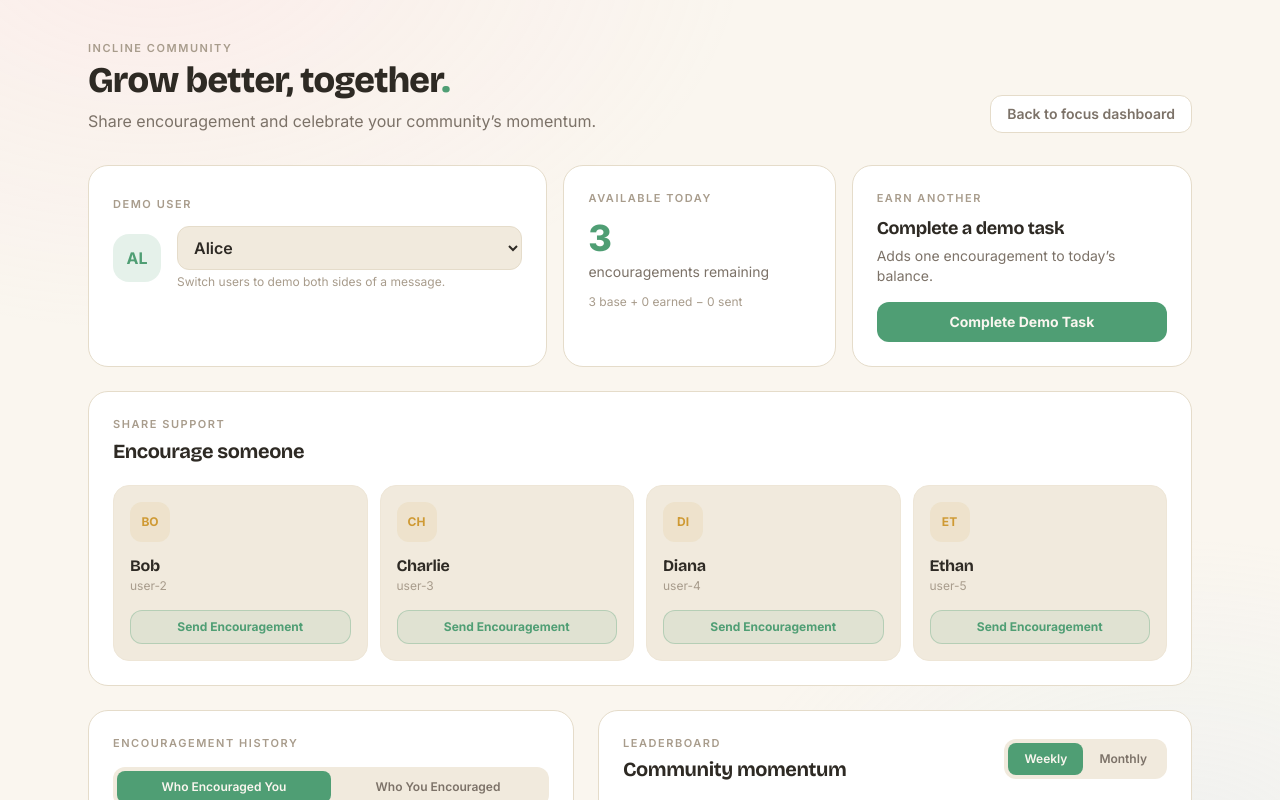
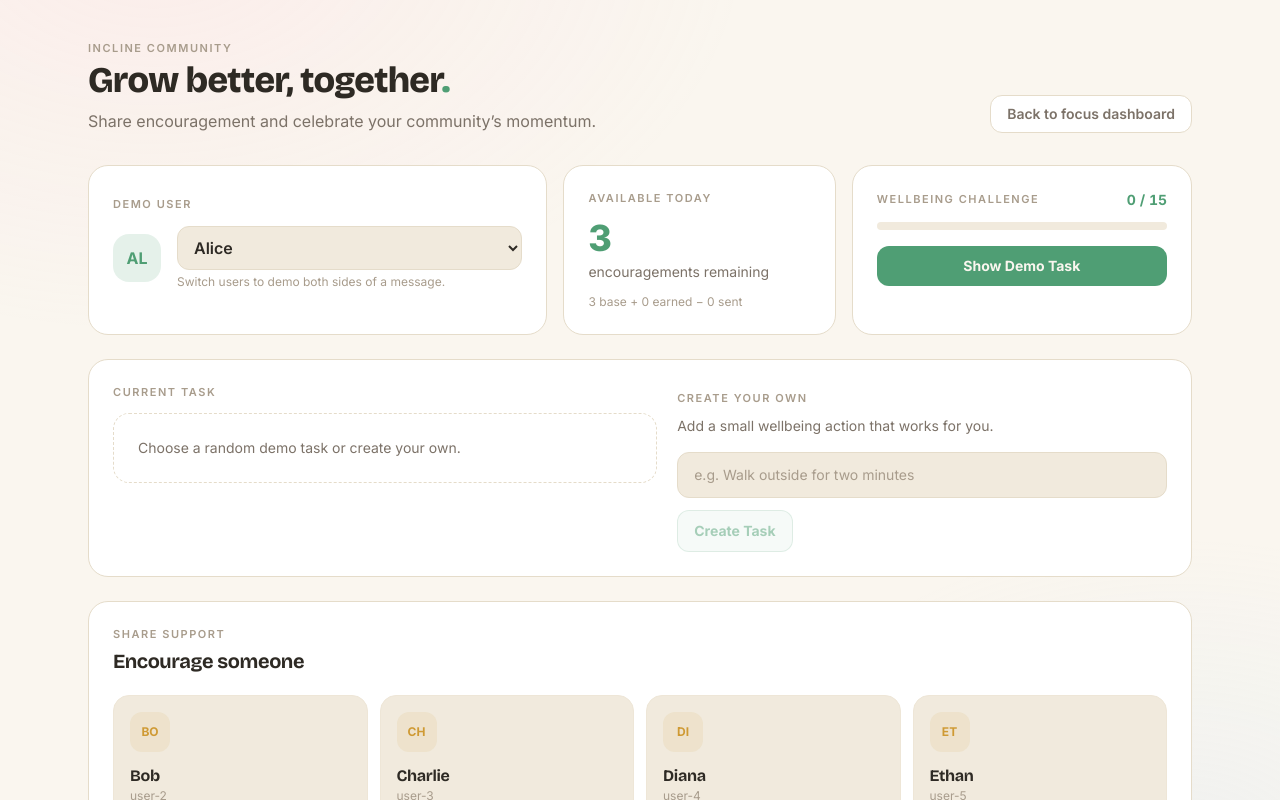
Before and after one commit to Youdaox/hackathon-wdcc, a Next.js app: page /community in a window 1280 px wide. Shown: the top 800 px of the page. Built offline with nearby package versions, Linux system fonts and the light colour scheme.

Commit message:
updated LeaderBoard-front-end

```diff
--- a/src/components/EncouragementDashboard.tsx
+++ b/src/components/EncouragementDashboard.tsx
@@ -19,6 +19,13 @@ const USERS: DemoUser[] = [
   { id: "user-4", name: "Diana", initials: "DI" },
   { id: "user-5", name: "Ethan", initials: "ET" },
 ];
+
+const WELLBEING_TASKS = [
+  "Take three deep breaths",
+  "Look into the distance",
+  "Stand up and stretch",
+  "Drink some water",
+] as const;
 
 interface LeaderboardResponse { entries: LeaderboardEntry[] }
 
@@ -46,6 +53,8 @@ export function EncouragementDashboard() {
   const [notice, setNotice] = useState<Notice>(null);
   const [toast, setToast] = useState<EncouragementHistoryRecord | null>(null);
   const [busy, setBusy] = useState<string | null>("initial");
+  const [activeTask, setActiveTask] = useState<string | null>(null);
+  const [customTask, setCustomTask] = useState("");
   const seenReceived = useRef(new Set<string>());
   const historyReady = useRef(false);
 
@@ -126,17 +135,42 @@ export function EncouragementDashboard() {
     } finally { setBusy(null); }
   }
 
+  function showRandomTask() {
+    const next = WELLBEING_TASKS[Math.floor(Math.random() * WELLBEING_TASKS.length)];
+    setActiveTask(next);
+    setNotice(null);
+  }
+
+  function createCustomTask(event: React.FormEvent<HTMLFormElement>) {
+    event.preventDefault();
+    const next = customTask.trim();
+    if (!next) return;
+    setActiveTask(next.slice(0, 120));
+    setCustomTask("");
+    setNotice({ kind: "success", message: "Your custom task is ready." });
+  }
+
   async function completeTask() {
+    if (!activeTask) return;
     setBusy("task");
     setNotice(null);
     try {
-      const result = await request<{ balance: EncouragementBalance }>("/api/tasks/complete", currentUser, {
+      const result = await request<{
+        balance: EncouragementBalance;
+        encouragementPointsAwarded: number;
+      }>("/api/tasks/complete", currentUser, {
         method: "POST",
         headers: { "Content-Type": "application/json" },
-        body: JSON.stringify({ taskId: `demo-${currentUser.id}-${Date.now()}` }),
+        body: JSON.stringify({ taskId: `wellbeing-${currentUser.id}-${Date.now()}` }),
       });
       setBalance(result.balance);
-      setNotice({ kind: "success", message: "Demo task completed. You earned one extra encouragement." });
+      setActiveTask(null);
+      setNotice({
+        kind: "success",
+        message: result.encouragementPointsAwarded > 0
+          ? `Task completed. You earned ${result.encouragementPointsAwarded} encouragement point.`
+          : "Task completed. Your 15-point challenge is already complete, so no extra point was added.",
+      });
       await loadDashboard(currentUser);
     } catch (error) {
       setNotice({ kind: "error", message: error instanceof Error ? error.message : "Unable to complete the task." });
@@ -153,7 +187,23 @@ export function EncouragementDashboard() {
       <section className="grid gap-4 lg:grid-cols-[1.35fr_0.8fr_1fr]">
         <div className="card p-6"><label htmlFor="demo-user" className="eyebrow">Demo user</label><div className="mt-3 flex items-center gap-4"><div className="flex h-12 w-12 items-center justify-center rounded-2xl bg-moss/15 font-bold text-moss">{currentUser.initials}</div><div className="min-w-0 flex-1"><select id="demo-user" value={currentUser.id} onChange={(event) => setCurrentUser(USERS.find((user) => user.id === event.target.value) ?? USERS[0])} className="w-full rounded-xl border border-line bg-surface-2 px-3 py-2.5 font-semibold text-ink"><option value="user-1">Alice</option><option value="user-2">Bob</option><option value="user-3">Charlie</option><option value="user-4">Diana</option><option value="user-5">Ethan</option></select><p className="mt-1 text-xs text-faint">Switch users to demo both sides of a message.</p></div></div></div>
         <div className="card p-6"><p className="eyebrow">Available today</p><p className="tabular mt-3 text-4xl font-extrabold text-moss">{balance?.available ?? "—"}</p><p className="mt-1 text-sm text-muted">encouragements remaining</p>{balance && <p className="mt-3 text-xs text-faint">{balance.base} base + {balance.earned} earned − {balance.used} sent</p>}</div>
-        <div className="card flex flex-col justify-between p-6"><div><p className="eyebrow">Earn another</p><h2 className="mt-2 text-lg font-bold">Complete a demo task</h2><p className="mt-1 text-sm text-muted">Adds one encouragement to today’s balance.</p></div><button onClick={completeTask} disabled={busy !== null} className="mt-4 rounded-xl bg-moss px-4 py-2.5 text-sm font-bold text-canvas hover:bg-citrus disabled:opacity-50">{busy === "task" ? "Completing…" : "Complete Demo Task"}</button></div>
+        <div className="card p-6">
+          {balance && balance.taskPoints >= balance.maxTaskPoints ? (
+            <div className="flex h-full items-center gap-4 rounded-2xl border border-citrus/30 bg-citrus/10 p-4">
+              <div className="flex h-14 w-14 shrink-0 items-center justify-center rounded-full border-2 border-citrus text-2xl text-citrus">★</div>
+              <div><p className="eyebrow text-citrus">Challenge complete</p><h2 className="mt-1 text-lg font-bold">Wellbeing Champion</h2><p className="mt-1 text-xs text-muted">15 / 15 points earned. You can still complete tasks.</p><button onClick={showRandomTask} className="mt-3 text-xs font-bold text-citrus hover:underline">Choose another task</button></div>
+            </div>
+          ) : (
+            <div><div className="flex items-center justify-between"><p className="eyebrow">Wellbeing challenge</p><span className="tabular text-sm font-bold text-moss">{balance?.taskPoints ?? 0} / {balance?.maxTaskPoints ?? 15}</span></div><div className="mt-3 h-2 overflow-hidden rounded-full bg-surface-2"><div className="h-full rounded-full bg-moss transition-all" style={{ width: `${((balance?.taskPoints ?? 0) / (balance?.maxTaskPoints ?? 15)) * 100}%` }} /></div><button onClick={showRandomTask} disabled={busy !== null} className="mt-4 w-full rounded-xl bg-moss px-4 py-2.5 text-sm font-bold text-canvas hover:bg-citrus disabled:opacity-50">Show Demo Task</button></div>
+          )}
+        </div>
+      </section>
+
+      <section className="card p-6">
+        <div className="grid gap-5 lg:grid-cols-[1fr_0.9fr]">
+          <div><p className="eyebrow">Current task</p>{activeTask ? <div className="mt-3 rounded-2xl border border-moss/25 bg-moss/[0.07] p-5"><h2 className="text-xl font-bold">{activeTask}</h2><p className="mt-1 text-sm text-muted">Take a moment for yourself, then mark it complete.</p><div className="mt-4 flex gap-2"><button onClick={completeTask} disabled={busy !== null} className="rounded-xl bg-moss px-4 py-2.5 text-sm font-bold text-canvas disabled:opacity-50">{busy === "task" ? "Completing…" : "Complete Task"}</button><button onClick={showRandomTask} disabled={busy !== null} className="rounded-xl border border-line px-4 py-2.5 text-sm font-semibold text-muted hover:text-ink">Try another</button></div></div> : <div className="mt-3 rounded-2xl border border-dashed border-line p-6 text-sm text-muted">Choose a random demo task or create your own.</div>}</div>
+          <form onSubmit={createCustomTask}><label htmlFor="custom-task" className="eyebrow">Create your own</label><p className="mt-2 text-sm text-muted">Add a small wellbeing action that works for you.</p><input id="custom-task" value={customTask} onChange={(event) => setCustomTask(event.target.value)} maxLength={120} placeholder="e.g. Walk outside for two minutes" className="mt-4 w-full rounded-xl border border-line bg-surface-2 px-4 py-3 text-sm text-ink placeholder:text-faint" /><button type="submit" disabled={!customTask.trim()} className="mt-3 rounded-xl border border-moss/30 bg-moss/10 px-4 py-2.5 text-sm font-bold text-moss disabled:opacity-50">Create Task</button></form>
+        </div>
       </section>
 
       {notice && <div role="status" className={`rounded-xl border px-4 py-3 text-sm ${notice.kind === "success" ? "border-moss/30 bg-moss/10 text-moss" : "border-clay/30 bg-clay/10 text-clay"}`}>{notice.message}</div>}
--- a/src/lib/leaderboard/service.ts
+++ b/src/lib/leaderboard/service.ts
@@ -15,6 +15,8 @@ const MESSAGES = [
   "The care you put into your work is already something to be proud of.",
   "You do not have to be perfect to make meaningful progress.",
 ] as const;
+
+const MAX_TASK_POINTS = 15;
 
 export class DomainError extends Error {
   constructor(public readonly code: string, message: string, public readonly status = 400) {
@@ -37,7 +39,10 @@ function balance(snapshot: Readonly<LeaderboardSnapshot>, userId: string, now: D
   const date = dayKey(now);
   const earned = snapshot.taskCompletions.filter(
     (completion) => completion.userId === userId && completion.dayKey === date,
-  ).length * snapshot.rules.encouragementsPerTask;
+  ).reduce((total, completion) => total + (completion.encouragementPointsAwarded ?? 0), 0);
+  const taskPoints = Math.min(MAX_TASK_POINTS, snapshot.taskCompletions
+    .filter((completion) => completion.userId === userId)
+    .reduce((total, completion) => total + (completion.encouragementPointsAwarded ?? 0), 0));
   const used = snapshot.encouragements.filter(
     (encouragement) => encouragement.senderId === userId && encouragement.dayKey === date,
   ).length;
@@ -47,6 +52,8 @@ function balance(snapshot: Readonly<LeaderboardSnapshot>, userId: string, now: D
     earned,
     used,
     available: Math.max(0, snapshot.rules.dailyBaseEncouragements + earned - used),
+    taskPoints,
+    maxTaskPoints: MAX_TASK_POINTS,
   };
 }
 
@@ -75,12 +82,23 @@ export class LeaderboardService {
       if (snapshot.taskCompletions.some((item) => item.userId === userId && item.taskId === taskId)) {
         throw new DomainError("TASK_ALREADY_REWARDED", "This task has already been rewarded.", 409);
       }
+      const pointsBefore = balance(snapshot, userId, now).taskPoints;
+      const encouragementPointsAwarded = Math.min(
+        snapshot.rules.encouragementsPerTask,
+        MAX_TASK_POINTS - pointsBefore,
+      );
       const completion = {
         id: crypto.randomUUID(), userId, taskId,
         completedAt: now.toISOString(), dayKey: dayKey(now),
+        encouragementPointsAwarded,
       };
       snapshot.taskCompletions.push(completion);
-      return { completion, balance: balance(snapshot, userId, now) };
+      return {
+        completion,
+        encouragementPointsAwarded,
+        challengeCompleted: pointsBefore + encouragementPointsAwarded >= MAX_TASK_POINTS,
+        balance: balance(snapshot, userId, now),
+      };
     });
   }
 
@@ -179,6 +197,7 @@ export class LeaderboardService {
             taskId: `demo-seed-${userId}-${index}`,
             completedAt: at.toISOString(),
             dayKey: "demo-seed",
+            encouragementPointsAwarded: 0,
           });
         }
       });
--- a/src/lib/leaderboard/types.ts
+++ b/src/lib/leaderboard/types.ts
@@ -33,6 +33,7 @@ export interface TaskCompletion {
   taskId: string;
   completedAt: string;
   dayKey: string;
+  encouragementPointsAwarded: number;
 }
 
 export interface LeaderboardEntry {
@@ -50,4 +51,6 @@ export interface EncouragementBalance {
   earned: number;
   used: number;
   available: number;
+  taskPoints: number;
+  maxTaskPoints: number;
 }
```
